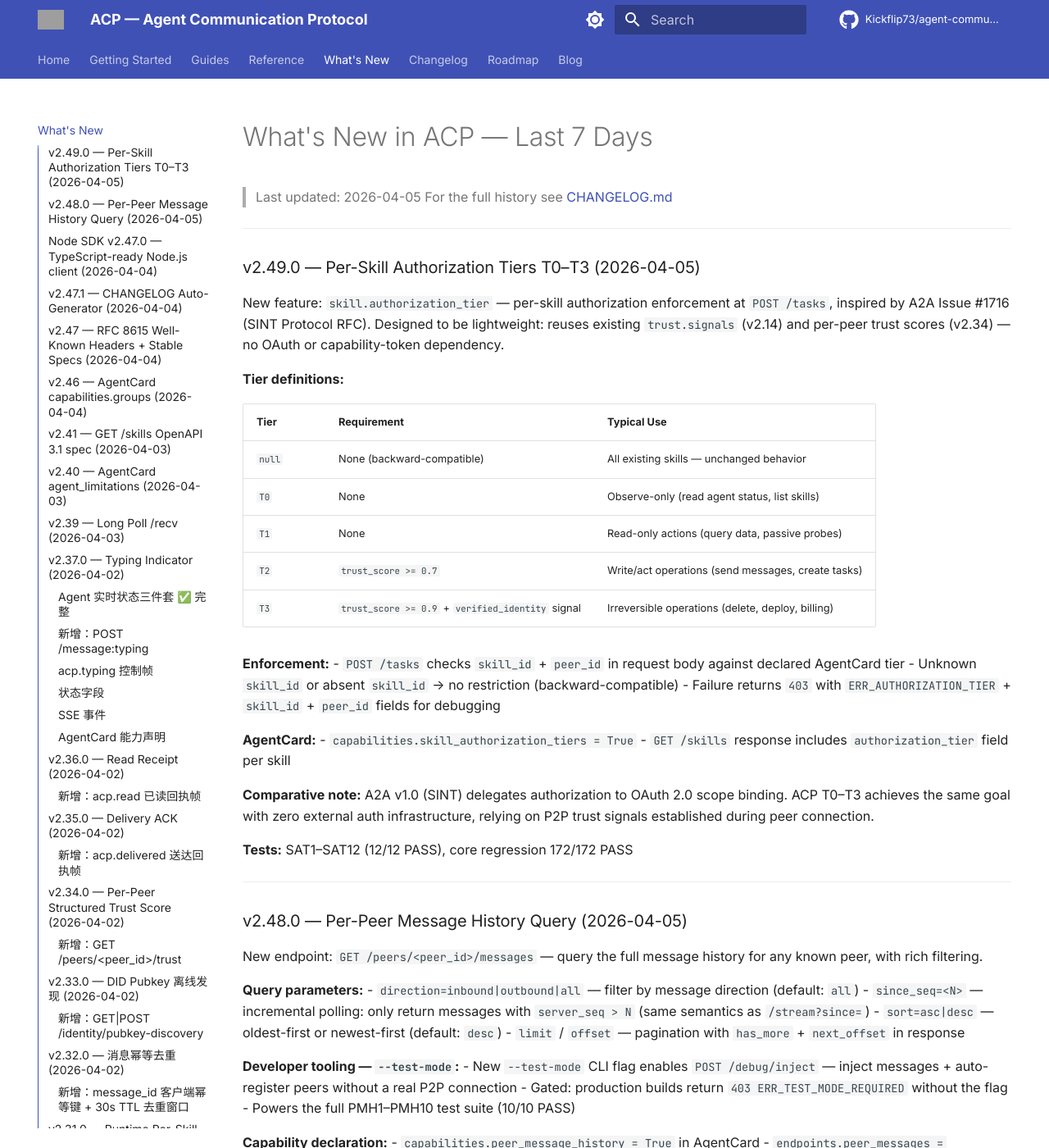
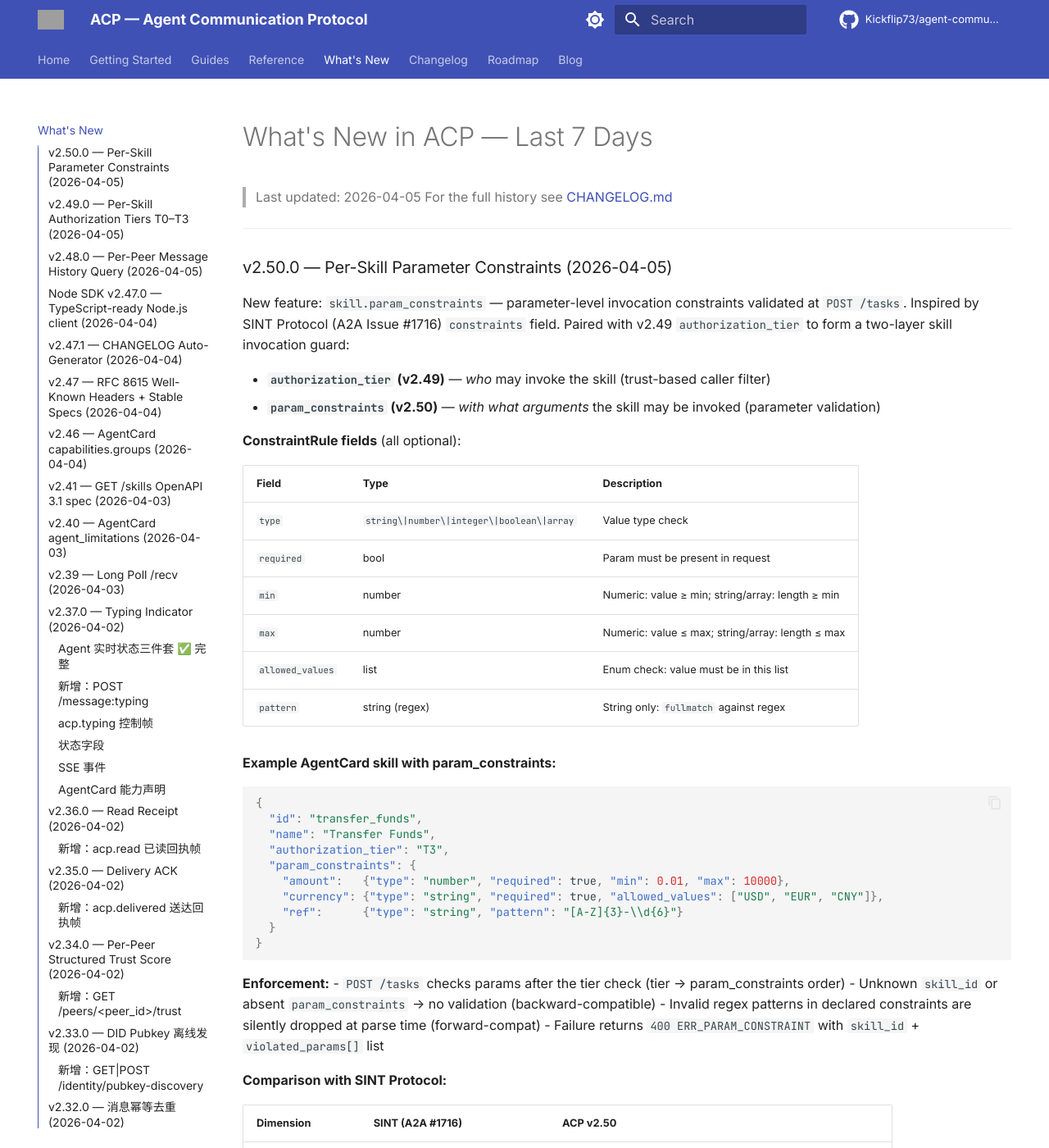
Before and after one commit to Kickflip73/agent-communication-protocol, an MkDocs documentation site: the page built from docs/whats-new.md, in a window 1280 px wide and 1400 px high. Shown: the whole window at 82% size. Built offline with MkDocs 1.6.1 and Material for MkDocs 9.7.7, drawn with Linux system fonts in a browser that asks for light colours; comment, search, counter and statistics services are not loaded; the version menu is left out; some of the changed text lies outside the part shown; grey boxes are pictures that could not be loaded.

Commit message:
docs: v2.50 skill.param_constraints — sync whats-new (ConstraintRule table, SINT comparison, enforcement flow)

````diff
--- a/docs/whats-new.md
+++ b/docs/whats-new.md
@@ -2,6 +2,58 @@
 
 > Last updated: 2026-04-05
 > For the full history see [CHANGELOG.md](../CHANGELOG.md)
+
+---
+
+### v2.50.0 — Per-Skill Parameter Constraints (2026-04-05)
+
+New feature: `skill.param_constraints` — parameter-level invocation constraints validated at `POST /tasks`. Inspired by SINT Protocol (A2A Issue #1716) `constraints` field. Paired with v2.49 `authorization_tier` to form a two-layer skill invocation guard:
+
+- **`authorization_tier` (v2.49)** — *who* may invoke the skill (trust-based caller filter)
+- **`param_constraints` (v2.50)** — *with what arguments* the skill may be invoked (parameter validation)
+
+**ConstraintRule fields** (all optional):
+
+| Field | Type | Description |
+|-------|------|-------------|
+| `type` | `string\|number\|integer\|boolean\|array` | Value type check |
+| `required` | bool | Param must be present in request |
+| `min` | number | Numeric: value ≥ min; string/array: length ≥ min |
+| `max` | number | Numeric: value ≤ max; string/array: length ≤ max |
+| `allowed_values` | list | Enum check: value must be in this list |
+| `pattern` | string (regex) | String only: `fullmatch` against regex |
+
+**Example AgentCard skill with param_constraints:**
+```json
+{
+  "id": "transfer_funds",
+  "name": "Transfer Funds",
+  "authorization_tier": "T3",
+  "param_constraints": {
+    "amount":   {"type": "number", "required": true, "min": 0.01, "max": 10000},
+    "currency": {"type": "string", "required": true, "allowed_values": ["USD", "EUR", "CNY"]},
+    "ref":      {"type": "string", "pattern": "[A-Z]{3}-\\d{6}"}
+  }
+}
+```
+
+**Enforcement:**
+- `POST /tasks` checks params after the tier check (tier → param_constraints order)
+- Unknown `skill_id` or absent `param_constraints` → no validation (backward-compatible)
+- Invalid regex patterns in declared constraints are silently dropped at parse time (forward-compat)
+- Failure returns `400 ERR_PARAM_CONSTRAINT` with `skill_id` + `violated_params[]` list
+
+**Comparison with SINT Protocol:**
+
+| Dimension | SINT (A2A #1716) | ACP v2.50 |
+|-----------|-----------------|-----------|
+| **Constraint carrier** | Ed25519 capability token | AgentCard `param_constraints` field (declarative, no token infra) |
+| **Enforcement** | PolicyGateway (external service) | Built-in at POST /tasks |
+| **Constraint types** | type/max/allowed_values | type/required/min/max/allowed_values/pattern |
+| **Pattern matching** | ❌ | ✅ regex `pattern` |
+| **Cross-org** | ✅ (token-based) | Requires `vouch_chain` / `delegation_chain` |
+
+**Tests:** SPC1–SPC18 (18/18 PASS), core regression 158/158 PASS
 
 ---
 
````
